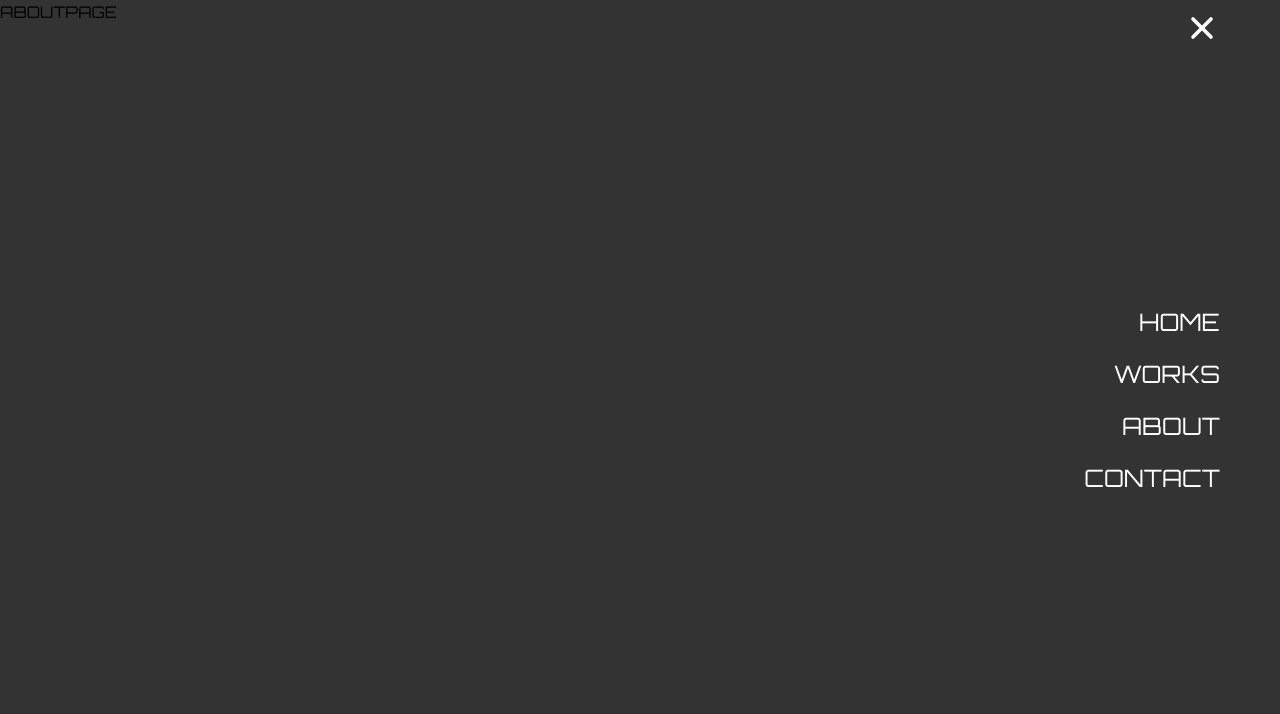
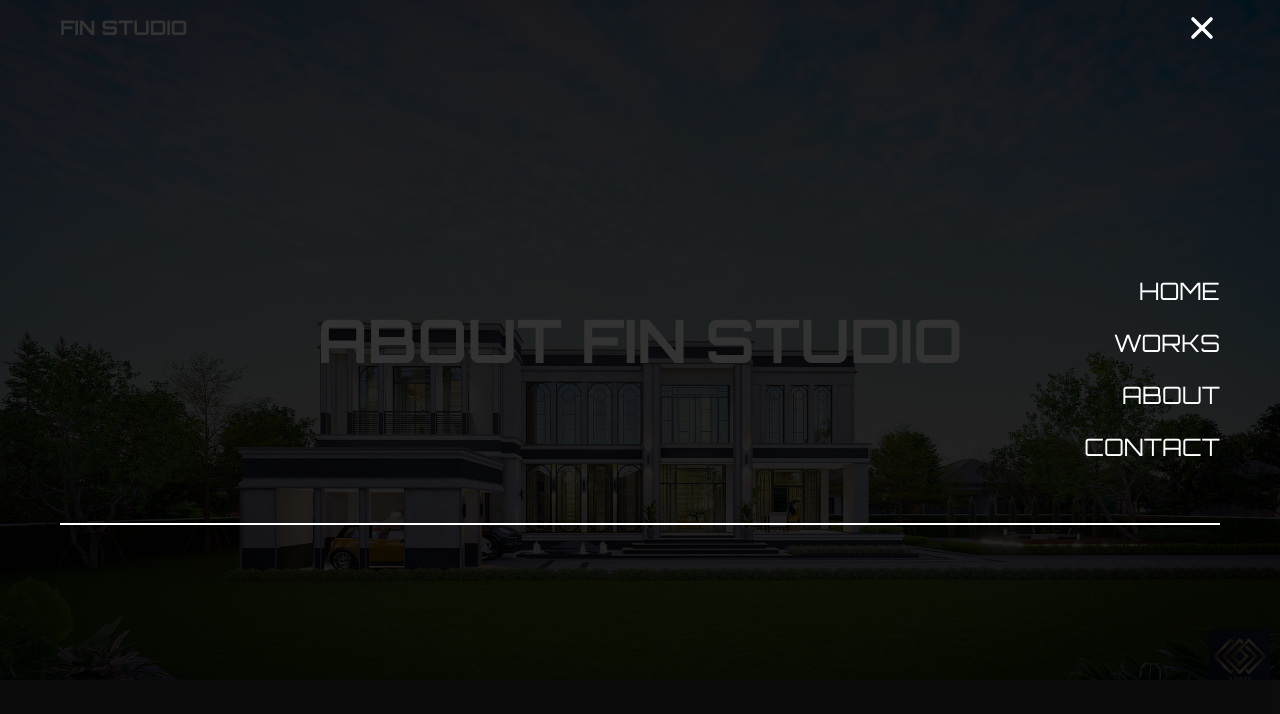
Before and after one commit to thanatP-Bz/fin-studio, a Next.js app: page /about in a window 1280 px wide. Both pictures are taken after a click on the element 1202 px from the left and 28 px from the top of the page. Shown: the top 714 px of the page. Built offline with nearby package versions, Linux system fonts and the light colour scheme.

Commit message:
addAboutPage

```diff
--- a/package.json
+++ b/package.json
@@ -23,6 +23,8 @@
   "devDependencies": {
     "autoprefixer": "^10.4.14",
     "postcss": "^8.4.24",
+    "prettier": "^2.8.8",
+    "prettier-plugin-tailwindcss": "^0.3.0",
     "tailwindcss": "^3.3.2"
   }
 }
--- a/src/app/about/page.jsx
+++ b/src/app/about/page.jsx
@@ -1,7 +1,13 @@
 import React from "react";
 
 const About = () => {
-  return <div>AboutPage</div>;
+  return (
+    <div className="h-screen w-screen">
+      <div className="about-img flex h-[85vh] w-full items-center justify-center overflow-hidden bg-gray-300 bg-cover ">
+        <h1 className="text-6xl font-bold text-white">about fin studio</h1>
+      </div>
+    </div>
+  );
 };
 
 export default About;
--- a/src/app/globals.css
+++ b/src/app/globals.css
@@ -2,8 +2,47 @@
 @tailwind components;
 @tailwind utilities;
 
+/* no blue highlight */
+.no-highlight {
+  -webkit-tap-highlight-color: transparent;
+  -webkit-touch-callout: none;
+  -webkit-user-select: none;
+  -khtml-user-select: none;
+  -moz-user-select: none;
+  -ms-user-select: none;
+  user-select: none;
+}
+
+/* underline effect */
+.link-underline {
+  /*  border-bottom-width: 3px; */
+  padding-bottom: 5px;
+  background-image: linear-gradient(transparent, transparent),
+    linear-gradient(#fff, #fff);
+  background-size: 0 3px;
+  background-position: 100% 100%;
+  background-repeat: no-repeat;
+  transition: background-size 0.3s ease-in-out;
+}
+
+.link-underline-black {
+  background-image: linear-gradient(transparent, transparent),
+    linear-gradient(#fff, #fff);
+}
+
+.link-underline:hover {
+  background-size: 100% 2px;
+  background-position: 100% 100%;
+}
+
 body {
   text-transform: uppercase;
+  background-color: rgb(59, 59, 59);
+}
+
+.body-container {
+  min-height: 100vh;
+  position: relative;
 }
 
 .container {
@@ -14,8 +53,14 @@ body {
   display: flex;
 }
 
-.custom-img {
+.home-img {
   background-image: linear-gradient(rgba(0, 0, 0, 0.4), rgba(0, 0, 0, 0.3)),
     url(../../public/home.jpg);
   background-position: center;
 }
+
+.about-img {
+  background-image: linear-gradient(rgba(0, 0, 0, 0.4), rgba(0, 0, 0, 0.3)),
+    url(../../public/about.jpg);
+  background-position: center;
+}
--- a/src/app/layout.tsx
+++ b/src/app/layout.tsx
@@ -18,9 +18,10 @@ export default function RootLayout({
   return (
     <html lang="en">
       <body className={inter.className}>
-        <Navbar />
-        {children}
-        <Footer />
+        <div className="body-container">
+          <Navbar />
+          {children}
+        </div>
       </body>
     </html>
   );
--- a/src/app/page.tsx
+++ b/src/app/page.tsx
@@ -2,7 +2,7 @@ import React from "react";
 import Hero from "../components/hero/Hero";
 const Homepage = () => {
   return (
-    <div className="w-full">
+    <div>
       <Hero />
     </div>
   );
--- a/src/components/footer/Footer.jsx
+++ b/src/components/footer/Footer.jsx
@@ -2,12 +2,10 @@ import React from "react";
 
 const Footer = () => {
   return (
-    <div className="fixed bottom-0 left-0 w-full z-2 text-white">
-      <div className="justify-between items-center py-5 container">
-        <p className="">©2023 FIN studio Limited. All rights reserved.</p>
-        <div>
-          <p>social medias</p>
-        </div>
+    <div className="container absolute bottom-0 left-0 w-screen items-center justify-between py-5 text-white">
+      <p>©2023 FIN studio Limited. All rights reserved.</p>
+      <div>
+        <p>social medias</p>
       </div>
     </div>
   );
--- a/src/components/hero/Hero.jsx
+++ b/src/components/hero/Hero.jsx
@@ -3,8 +3,8 @@ import React from "react";
 const Hero = () => {
   return (
     <div>
-      <div className="w-full flex justify-center items-center overflow-hidden relative h-screen bg-cover bg-gray-300 custom-img">
-        <div className=" text-white container flex-col">
+      <div className="home-img relative flex h-screen w-full items-center justify-center overflow-hidden bg-gray-300 bg-cover">
+        <div className=" container flex-col text-white">
           <div className="text-6xl font-bold">
             <h1>Final</h1>
             <br />
@@ -13,7 +13,7 @@ const Hero = () => {
             <h1>Notation</h1>
             <br />
           </div>
-          <p className="flex justify-end w-full max-w-[1000px] p-2">
+          <p className="flex w-full max-w-[1000px] justify-end p-2">
             Lorem ipsum dolor, sit amet consectetur adipisicing elit. Culpa
             laudantium possimus quos provident similique nobis neque consectetur
             nihil consequatur et!
--- a/src/components/navbar/Navbar.jsx
+++ b/src/components/navbar/Navbar.jsx
@@ -35,32 +35,49 @@ const Navbar = () => {
   };
 
   return (
-    <div className="fixed top-0 left-0 w-full z-10 text-white">
-      <nav className="justify-between items-center py-5 container">
+    <div className="fixed left-0 top-0 z-10 w-full text-white">
+      <nav className="container items-center justify-between py-5">
+        {/* logo */}
         <Link href="/">
           <h1 className="text-xl font-bold">FIN Studio</h1>
         </Link>
-        <div className="cursor-pointer text-4xl z-20" onClick={clickHandler}>
-          {menuOpen ? <HiX /> : <HiMenuAlt2 />}
+
+        {/* logo */}
+        <div className="z-20 cursor-pointer text-4xl" onClick={clickHandler}>
+          {menuOpen ? (
+            <HiX className="transition-all duration-700 ease-in-out" />
+          ) : (
+            <HiMenuAlt2 className="transition-all duration-700 ease-in-out" />
+          )}
         </div>
+
+        {/* overlay */}
         <div
           className={
             menuOpen
-              ? `fixed h-screen top-0 right-0 left-0 bottom-0 bg-black/80`
-              : "fixed h-screen top-0 right-0 left-0 bottom-0"
+              ? `absolute bottom-0 left-0 right-0 top-0 h-screen  bg-black/80 transition-all duration-700 ease-in-out`
+              : "absolute bottom-0 left-[1300px] right-0 top-0  h-screen translate-x-0 transition-all duration-700 ease-in-out"
           }
         >
+          {/* navbar */}
+          {menuOpen ? (
             <div className="flex h-screen w-full">
-            <div className="flex gap-y-5 text-2xl justify-center items-end flex-col h-full container">
+              <div className="no-highlight container relative flex h-full flex-col items-end justify-center gap-y-5 text-2xl">
                 {links.map((link) => {
                   return (
-                  <Link key={link.id} href={link.url}>
+                    <Link key={link.id} href={link.url} onClick={clickHandler}>
+                      <span className="link link-underline link-underline-black">
                         {link.title}
+                      </span>
                     </Link>
                   );
                 })}
+                <span className="mt-10 w-full bg-white p-[0.7px]"></span>
               </div>
             </div>
+          ) : (
+            <div />
+          )}
         </div>
       </nav>
     </div>
```
Also changed, not shown: public/about.jpg (added), 1 other file (tests, documents, lock files or other folders). Lines whose indentation alone changed are shown as unchanged.
